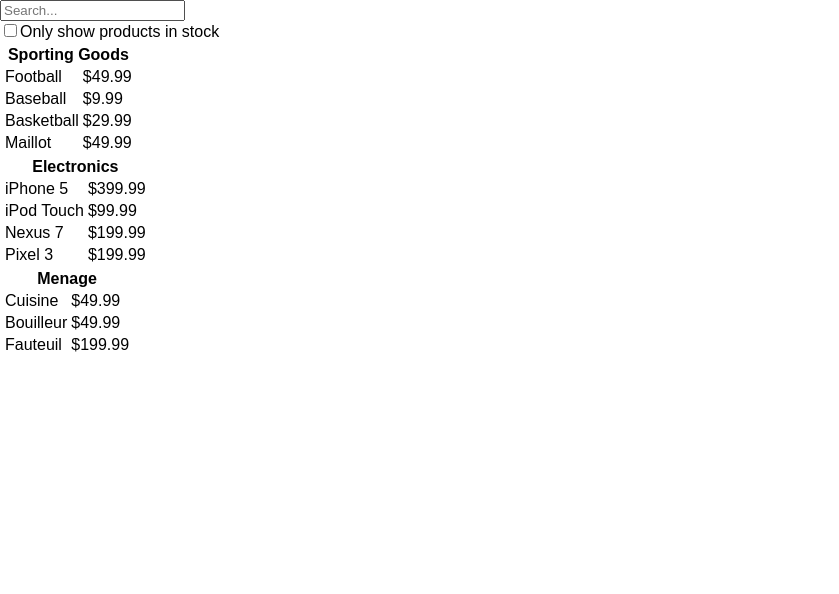
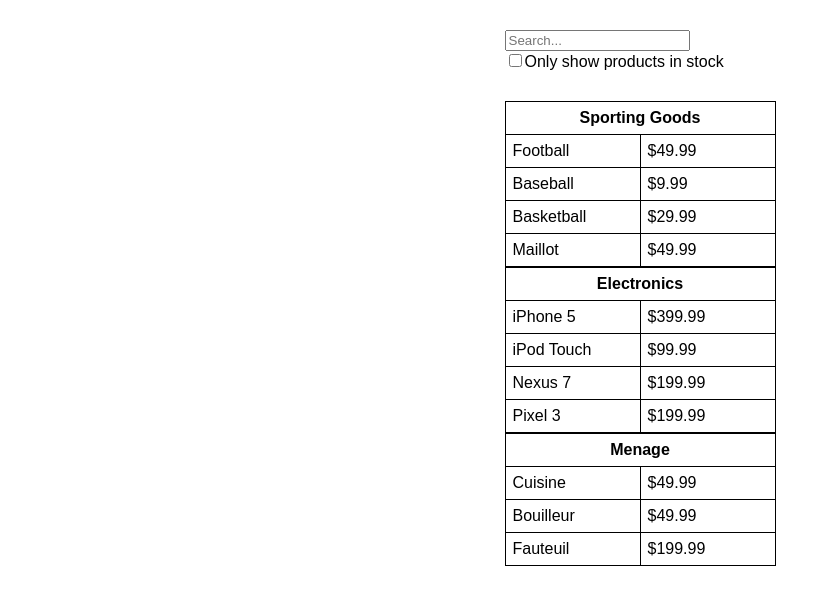
Before and after one commit to GloireMutaliko21/stock-produits-react-categoryGrouped, a React (Create React App) app: page / in a window 1280 px wide. Shown: the top 594 px of the page, without its empty margins (0-839 px from the left). Built offline with nearby package versions, Linux system fonts and the light colour scheme.

Commit message:
style: bordures dans le tableau et centrer le contenu de la page

```diff
--- a/src/components/Tableau.jsx
+++ b/src/components/Tableau.jsx
@@ -1,6 +1,7 @@
 import React from "react";
 import { produits } from "../data/produits";
 import Categories from './Categories';
+import '../styles/tableau.css'
 
 function Tableau() {
     let tableauCategories = []
--- a/src/styles/index.css
+++ b/src/styles/index.css
@@ -1,5 +1,7 @@
 body {
-  margin: 0;
+  display: flex;
+  margin: 30px;
   padding: 0;
   font-family: sans-serif;
+  justify-content: center;
 }
--- /dev/null
+++ b/src/styles/tableau.css
@@ -0,0 +1,13 @@
+table {
+   border-collapse: collapse;
+   margin-top: 30px;
+}
+
+th,td {
+    border: 1px solid;
+    padding: 7px;
+}
+
+td{
+    min-width: 120px;
+}
```
